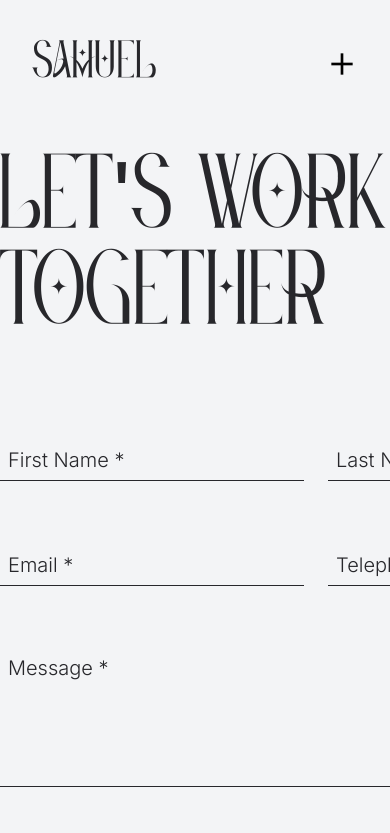
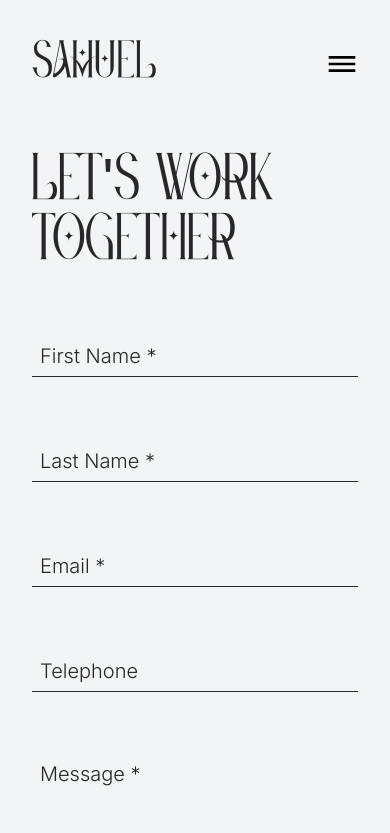
Before and after one commit to SamuelVanhaecke/portfolio-website-nextjs, a Next.js app: page /contact in a window 390 px wide. Shown: the top 833 px of the page. Built offline with nearby package versions, Linux system fonts and the light colour scheme.

Commit message:
feat: made contact page responsive

```diff
--- a/src/components/Nav.tsx
+++ b/src/components/Nav.tsx
@@ -25,10 +25,6 @@ export default () => {
           >
             {isOpen ? (
               <svg viewBox="0 0 24 24">
-                <path d="M2 6h20v2H2V6zm0 5h20v2H2v-2zm0 5h20v2H2v-2z" />
-              </svg>
-            ) : (
-              <svg viewBox="0 0 24 24">
                 <line
                   x1="4"
                   y1="12"
@@ -45,6 +41,10 @@ export default () => {
                   stroke="black"
                   stroke-width="2"
                 />
+              </svg>
+            ) : (
+              <svg viewBox="0 0 24 24">
+                <path d="M2 6h20v2H2V6zm0 5h20v2H2v-2zm0 5h20v2H2v-2z" />
               </svg>
             )}
           </button>
--- a/src/pages/contact.tsx
+++ b/src/pages/contact.tsx
@@ -103,15 +103,15 @@ export default () => {
   return (
     <Layout>
       {/* <BackgroundGradientOrange /> */}
-      <div className="m-auto max-w-screen-lg">
-        <h1 className="mb-20 font-ilyas text-8xl uppercase">
+      <div className="m-auto max-w-screen-lg px-8 md:px-24 lg:px-0">
+        <h1 className="mb-12 md:mb-20 font-ilyas text-6xl uppercase md:text-7xl lg:text-8xl">
           Let's work <br /> together
         </h1>
         <form
           className="m-auto mb-64 flex flex-col gap-12"
           onSubmit={handleForm}
         >
-          <div className="flex w-full flex-row gap-6">
+          <div className="flex w-full flex-col gap-12 md:flex-row md:gap-6">
             <div className="flex w-full flex-col">
               <label className="sr-only" htmlFor="first-name">
                 First Name
@@ -149,7 +149,7 @@ export default () => {
               />
             </div>
           </div>
-          <div className="flex w-full flex-row gap-6">
+          <div className="flex w-full flex-col gap-12 md:flex-row md:gap-6">
             <div className="flex w-full flex-col">
               <label className="sr-only" htmlFor="email">
                 Email
```
